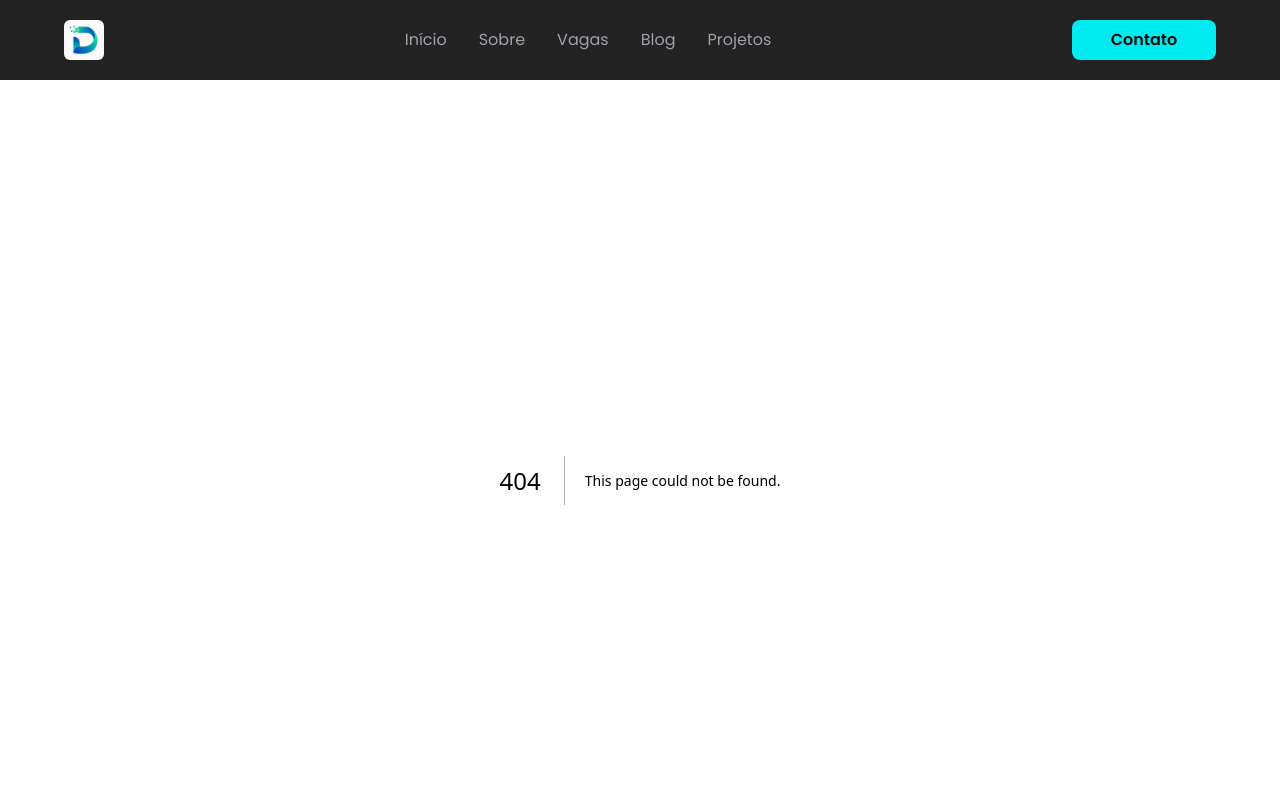
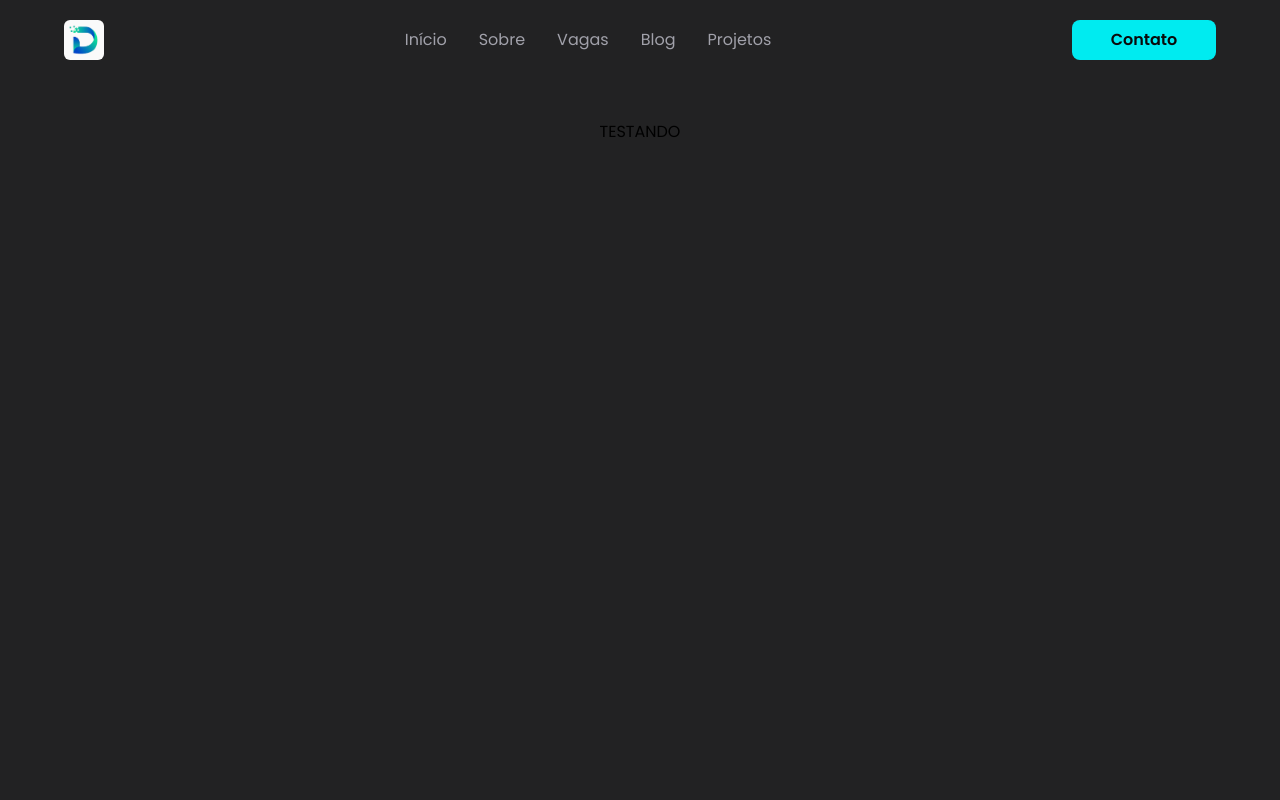
Before and after one commit to renovatt/voluntary-jdg-website, a Next.js app: page /views/vacancies/details in a window 1280 px wide. Before the commit this address had no page. Shown: the top 800 px of the page. Built offline with nearby package versions, Linux system fonts and the light colour scheme.

Commit message:
Feat: Criado estrutura inicial - VacanciesDetailsPage | Componentes

```diff
--- /dev/null
+++ b/src/app/components/VacanciesDetailsPage/index.tsx
@@ -0,0 +1,11 @@
+const VacanciesDetailsPage = () => {
+  return (
+    <header
+      className="mt-10 flex flex-col items-center justify-center"
+    >
+      <h1>TESTANDO</h1>
+    </header>
+  )
+}
+
+export default VacanciesDetailsPage
--- /dev/null
+++ b/src/app/views/vacancies/details/page.tsx
@@ -0,0 +1,5 @@
+import VacanciesDetailsPage from '../../../components/VacanciesDetailsPage';
+
+export default function Vacancies() {
+  return <VacanciesDetailsPage />
+}
```
